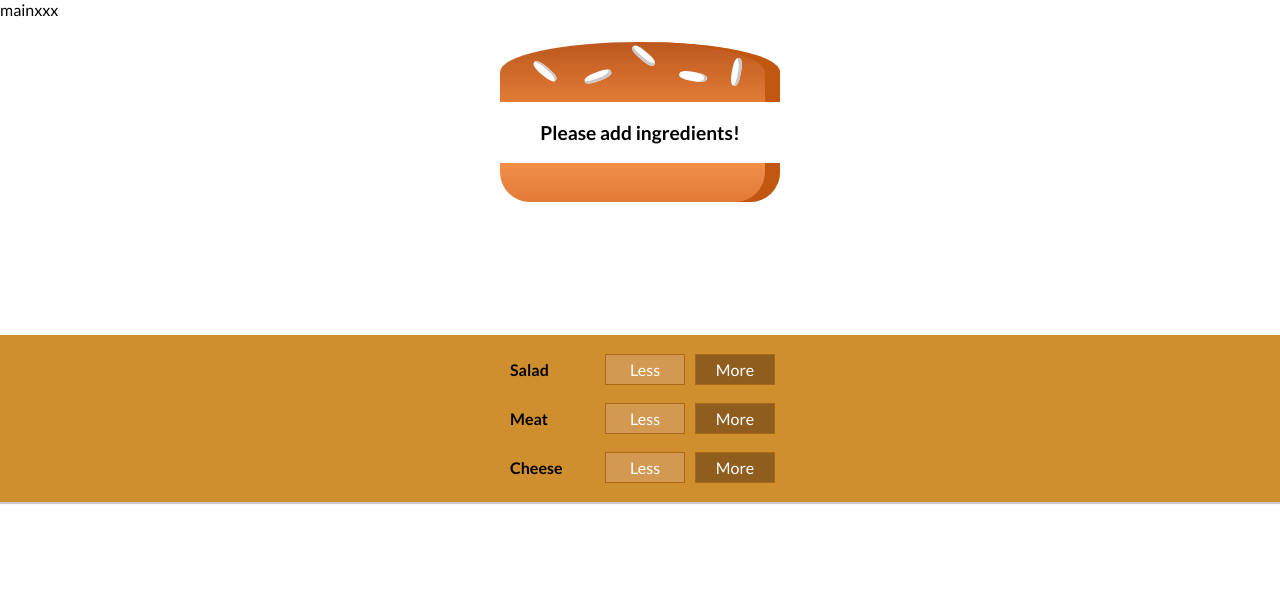
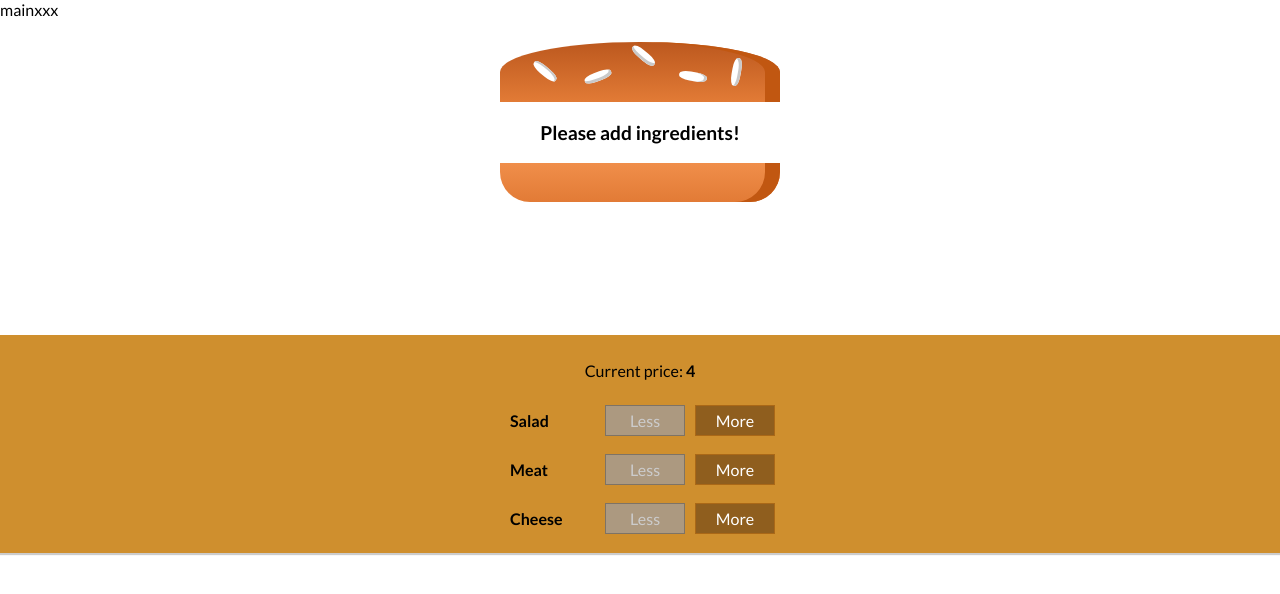
Before and after one commit to luwang9/Burger-Builder, a React (Create React App) app: page / in a window 1280 px wide. Shown: the top 594 px of the page. Built offline with nearby package versions, Linux system fonts and the light colour scheme.

Commit message:
added Less Button and displayed price

```diff
--- a/src/components/Burger/BuildControl/BuildControl.js
+++ b/src/components/Burger/BuildControl/BuildControl.js
@@ -4,7 +4,10 @@ const buildControl = (props)=>{
     return (
         <div className = {classes.BuildControl} >
             <div className = {classes.Label}>{props.label}</div>
-            <button className = {classes.Less}>Less</button>
+            <button
+                className = {classes.Less}
+                onClick = {props.removed}
+                disabled = {props.disabled} >Less</button>
             <button className = {classes.More} onClick = {props.added}>More</button>
         </div>
     )
--- a/src/components/Burger/BuildControls/BuildControls.js
+++ b/src/components/Burger/BuildControls/BuildControls.js
@@ -11,11 +11,14 @@ const controls = [
 ]
 const buildControls = (props)=>(
     <div className={classes.BuildControls}>
+        <p>Current price: <strong>{props.price} </strong> </p>
         {controls.map(ele=>(
             <BuildControl
                 key = {ele.label}
                 label = {ele.label }
-                added = {()=>props.ingredientAdded(ele.type)}/>
+                removed = {()=>props.ingredientRemoved(ele.type)}
+                added = {()=>props.ingredientAdded(ele.type)}
+                disabled = {props.disabled[ele.type]} />
         ))}
     </div>
 )
--- a/src/containers/BurgerBuilder/BurgerBuilder.js
+++ b/src/containers/BurgerBuilder/BurgerBuilder.js
@@ -16,7 +16,7 @@ const BurgerBuilder = ()=>{
             cheese:0,
             meat:0
         },
-        totalPrice:4
+        totalPrice:4.0
 
     });
 
@@ -31,21 +31,39 @@ const BurgerBuilder = ()=>{
         })
     }
 
-    const IngredientHandler = (type)=>{
+    const removeIngredientHandler = (type)=>{
+
         const oldCount = burgerState.ingredients[type];
+        if (oldCount === 0 ) {
+            return;
+        }
+        let updatedPrice = burgerState.totalPrice-IngredientPrice[type];
         let updatedIngredients = {...burgerState.ingredients};
-        updatedIngredients[type]=oldCount+1
+        updatedIngredients[type]=oldCount-1
         setburgerState({
-            ingredients:updatedIngredients
+            ingredients:updatedIngredients,
+            totalPrice:updatedPrice
         })
+    }
+
+    let disabledInfo = {
+        ...burgerState.ingredients
+    }
+
+    for (let key in disabledInfo) {
+        disabledInfo[key] = disabledInfo[key] <= 0
+    }
 
 
-    }
 
     return (
         <Aux>
             <Burger ingredients={burgerState.ingredients}/>
-            <BuildControls ingredientAdded = {addIngredientHandler} />
+            <BuildControls
+                ingredientAdded = {addIngredientHandler}
+                ingredientRemoved = {removeIngredientHandler}
+                disabled = {disabledInfo}
+                price = {burgerState.totalPrice} />
         </Aux>
     )
 }
```
Also changed, not shown: public/manifest.json.
